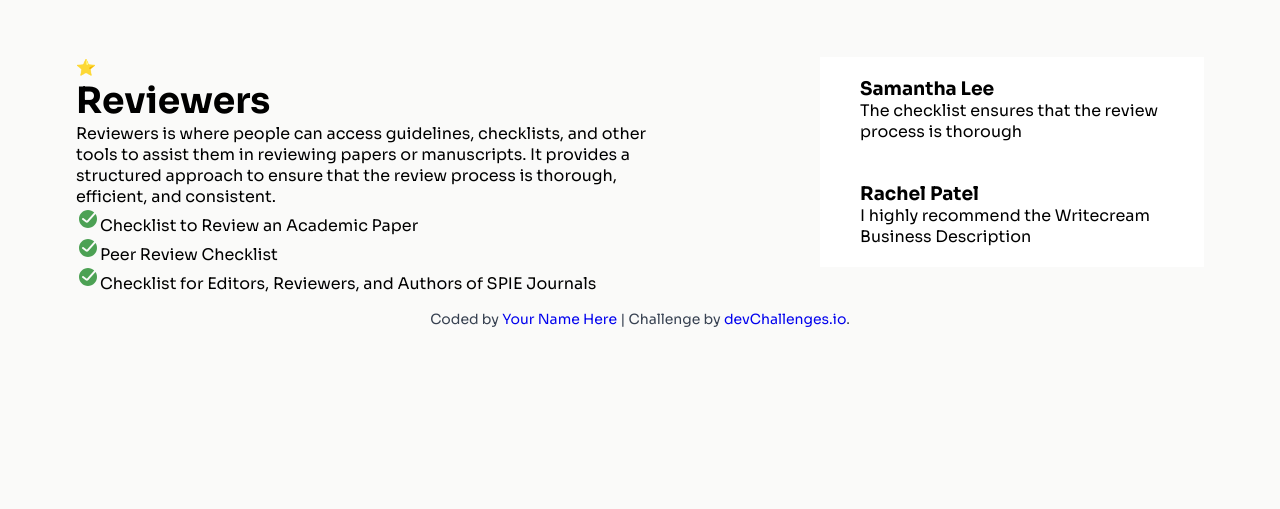
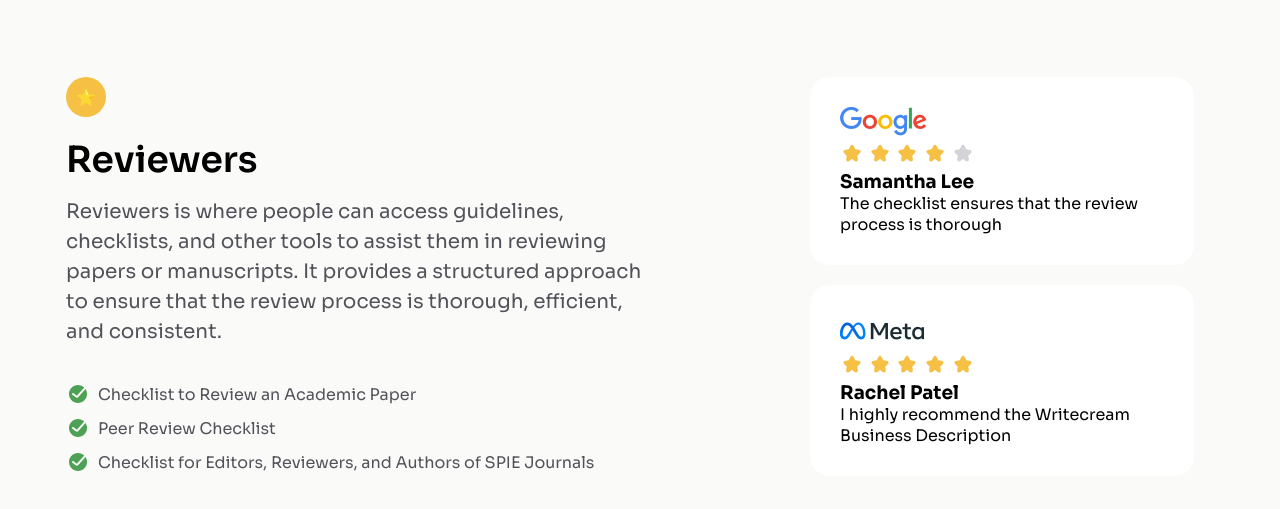
Before and after one commit to amitesh0303/testimonial_page, a plain HTML site: page index.html in a window 1280 px wide. Shown: the part 105-614 px from the top of the page. Drawn offline with Linux system fonts and the light colour scheme.

Commit message:
some changes

```diff
--- a/index.html
+++ b/index.html
@@ -1,19 +1,21 @@
 <!DOCTYPE html>
 <html lang="en">
+
 <head>
-  <meta charset="UTF-8"/>
-  <meta name="viewport" content="width=device-width, initial-scale=1.0"/>
-  <link rel="icon" href="resources/favicon.ico" type="image/x-icon" sizes="96x96"/>
+  <meta charset="UTF-8" />
+  <meta name="viewport" content="width=device-width, initial-scale=1.0" />
+  <link rel="icon" href="resources/favicon.ico" type="image/x-icon" sizes="96x96" />
   <link rel="stylesheet" href="style.css">
   <title>Testimonial Page | devChallenges.io</title>
   <link rel="preconnect" href="https://fonts.googleapis.com">
-<link rel="preconnect" href="https://fonts.gstatic.com" crossorigin>
-<link href="https://fonts.googleapis.com/css2?family=Sora:wght@100..800&display=swap" rel="stylesheet">
+  <link rel="preconnect" href="https://fonts.gstatic.com" crossorigin>
+  <link href="https://fonts.googleapis.com/css2?family=Sora:wght@100..800&display=swap" rel="stylesheet">
 </head>
+
 <body>
   <div id="main-container">
     <div id="info-container">
-      ⭐️
+      <span id="big-star">⭐️</span>
       <h1>Reviewers</h1>
       <p>Reviewers is where people can access guidelines, checklists, and other tools to assist them in reviewing papers
         or manuscripts. It provides a structured approach to ensure that the review process is thorough, efficient, and
@@ -27,19 +29,39 @@
     </div>
     <div id="testimonial-container">
       <div id="card-1" class="card">
+        <div id="logo-1">
+          <img src="resources/google-png.png" alt="">
+          <div class="stars stars-1">
+            <img src="resources/Star_fill.svg" alt="">
+            <img src="resources/Star_fill.svg" alt="">
+            <img src="resources/Star_fill.svg" alt="">
+            <img src="resources/Star_fill.svg" alt="">
+            <img src="resources/Star_fill_gray.svg" alt="">
+          </div>
+        </div>
         <h3>Samantha Lee</h3>
         <p>The checklist ensures that the review process is thorough</p>
       </div>
       <div id="card-2" class="card">
+        <div id="logo-2">
+          <img src="resources/meta-png.png" alt="">
+          <div class="stars stars-2">
+            <img src="resources/Star_fill.svg" alt="">
+            <img src="resources/Star_fill.svg" alt="">
+            <img src="resources/Star_fill.svg" alt="">
+            <img src="resources/Star_fill.svg" alt="">
+            <img src="resources/Star_fill.svg" alt="">
+          </div>
+        </div>
         <h3>Rachel Patel</h3>
         <p>I highly recommend the Writecream Business Description</p>
       </div>
     </div>
   </div>
-  <div class="author-info">
+  <!-- <div class="author-info">
     Coded by <a href="#">Your Name Here</a> | Challenge by
     <a href="https://www.devchallenges.io?ref=challenge" target="_blank">devChallenges.io</a>.
-  </div>
+  </div> -->
 </body>
 
 </html>
--- a/style.css
+++ b/style.css
@@ -10,6 +10,18 @@
   font-family: 'Sora';
 }
 
+#big-star {
+  height: 40px;
+  width: 40px;
+  background-color: #F5C044;
+  border-radius: 20px;
+  display: flex;
+  justify-content: center;
+  align-items: center;
+  margin: 20px;
+  margin-left: 0;
+}
+
 .author-info {
   font-size: 14px;
   text-align: center;
@@ -20,29 +32,66 @@
 .author-info a {
   text-decoration: none;
   position: static;
-    bottom:20px;
+  bottom: 20px;
 }
-  #main-container{
+
+#main-container {
   display: flex;
   flex-direction: row;
   justify-content: space-around;
-    margin-top: 162px;;
+  margin-top: 162px;
+  ;
 }
-  #info-container{
+
+#info-container {
   display: flex;
   flex-direction: column;
   text-wrap: wrap;
   text-align: left;
   width: 37rem;
 }
-  #info-container h1{
+
+#info-container h1 {
   font-size: 2.25rem;
+  font-weight: 600;
+  margin-bottom: 15px;
 }
-  #info-container ul{
+
+#info-container p {
+  font-size: 1.25rem;
+  color: #52525A;
+  line-height: 30px;
+  font-weight: 400;
+  margin-bottom: 25px;
+}
+
+#info-container ul {
   list-style: none;
+  color: #52525A;
 }
-  .card{
+
+#info-container ul>li {
+  display: flex;
+  align-items: center;
+  margin: 10px;
+  margin-left: 0;
+}
+
+#info-container ul>li>img {
+  margin-right: 8px
+}
+
+.card {
   width: 24rem;
-    padding: 20px 40px;
+  padding: 30px ;
   background-color: #FFFFFF;
+  border-radius: 20px;
+  margin:20px;
 }
+
+.card h3{
+
+}
+.card p{
+
+}
```
Lines whose indentation alone changed are shown as unchanged.
